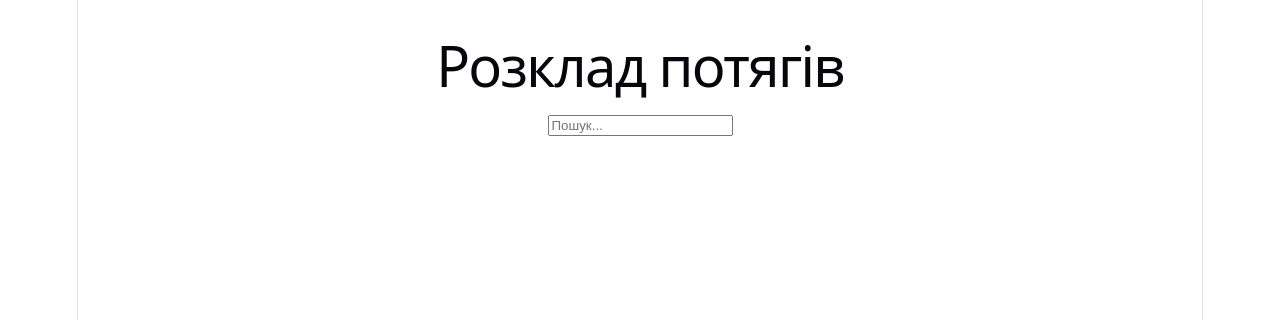
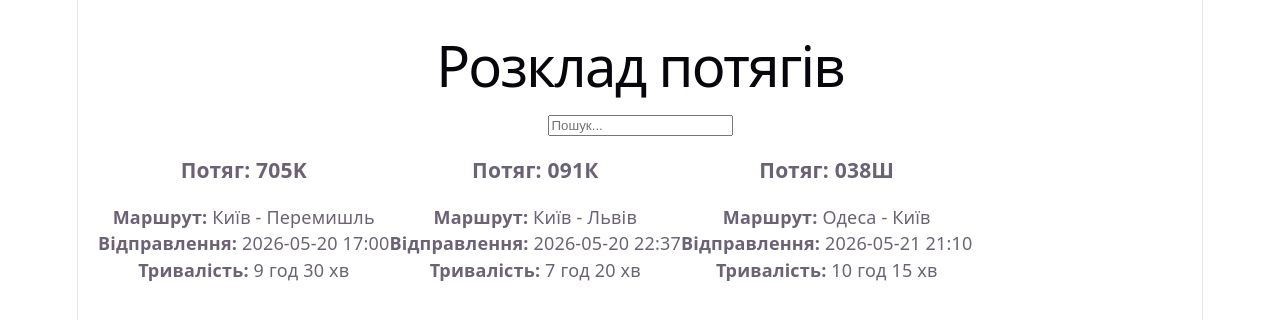
Before and after one commit to julybas/frontend_lab9-10, a React (Vite) app: page / in a window 1280 px wide. Shown: the top 320 px of the page. Built offline with nearby package versions, Linux system fonts and the light colour scheme.

Commit message:
update connected card

```diff
--- a/src/components/TrainList.jsx
+++ b/src/components/TrainList.jsx
@@ -1,9 +1,29 @@
 import React, { useState } from "react";
+import TrainCard from "./TrainCard";
+import { trains } from "../data/trains";
 
 const TrainList = () => {
+  const [searchQuery, setSearchQuery] = useState("");
+
+  const filteredTrains = trains.filter(
+    (train) =>
+      train.route.toLowerCase().includes(searchQuery.toLowerCase()) ||
+      train.number.toLowerCase().includes(searchQuery.toLowerCase()),
+  );
+
   return (
     <div>
-      <input type="text" placeholder="Пошук..." />
+      <input
+        type="text"
+        placeholder="Пошук..."
+        value={searchQuery}
+        onChange={(e) => setSearchQuery(e.target.value)}
+      />
+      <div style={{ display: "flex", flexWrap: "wrap" }}>
+        {filteredTrains.map((train) => (
+          <TrainCard key={train.id} train={train} />
+        ))}
+      </div>
     </div>
   );
 };
```
